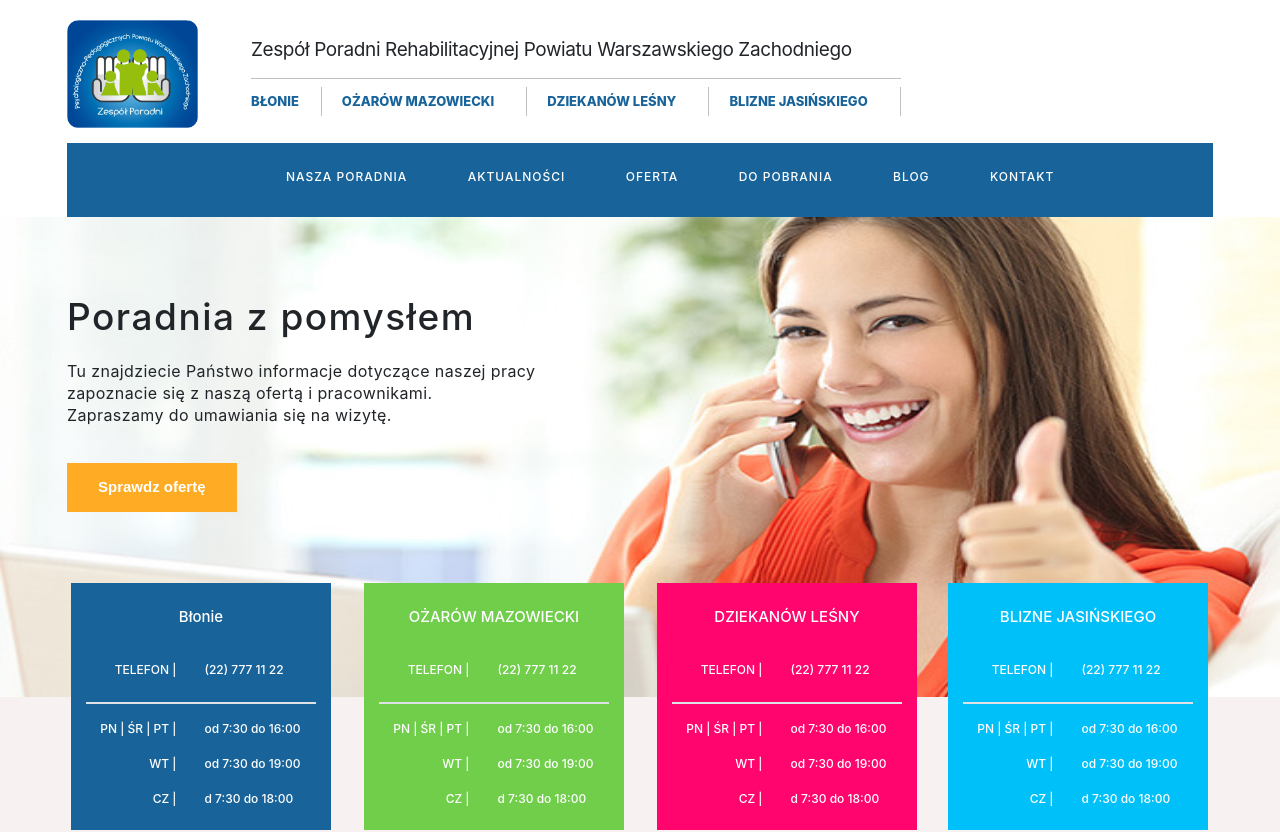
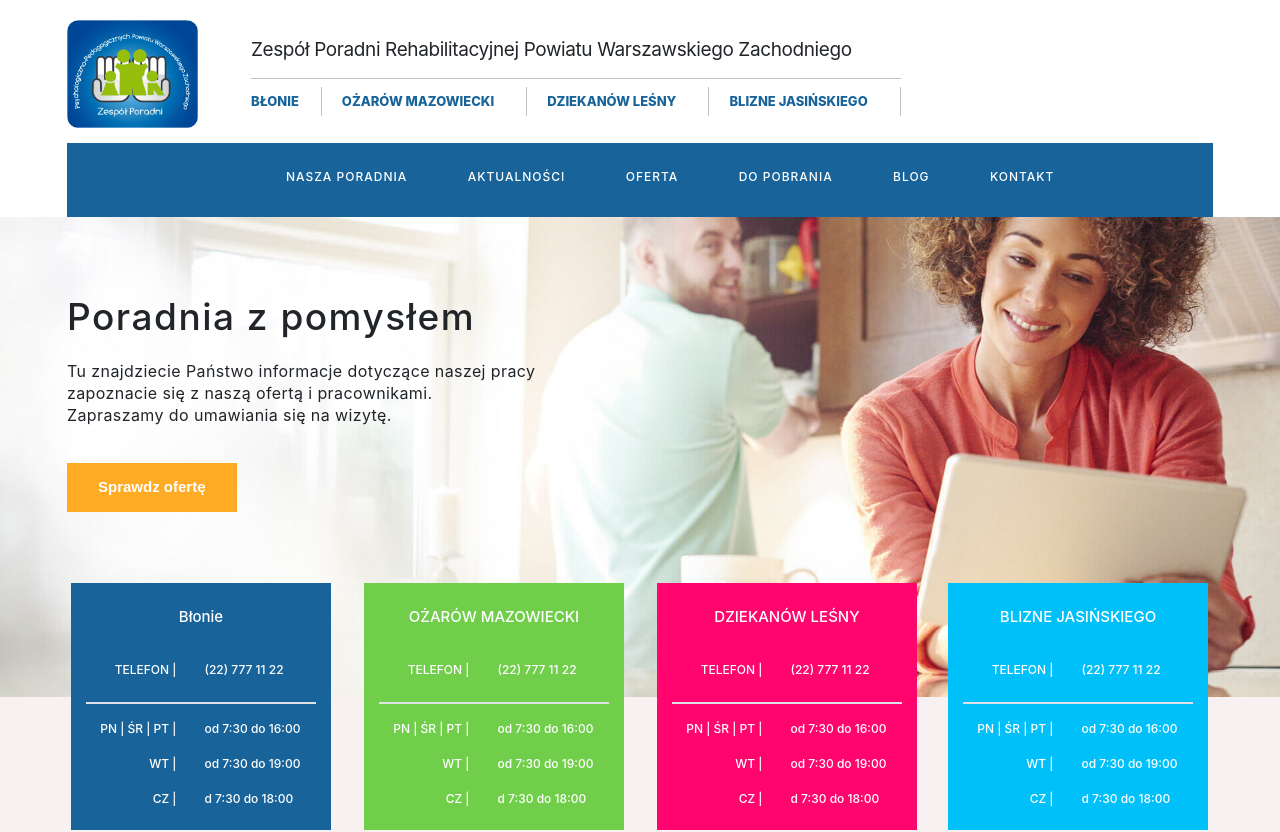
Before and after one commit to aniaska4/mediacal_business_card, a Nuxt app: page / in a window 1280 px wide. Shown: the top 832 px of the page. Built offline with nearby package versions, Linux system fonts and the light colour scheme.

Commit message:
change the main picture

```diff
--- a/layouts/partials/Information.vue
+++ b/layouts/partials/Information.vue
@@ -2,7 +2,7 @@
     section
         div.information
             .image_slider.img
-                img.image(src="images/02.jpg" alt="")
+                img.image(src="images/main_picture.jpg" alt="")
             .container.info
                 .information_txt
                     h2 Poradnia z pomysłem
```
